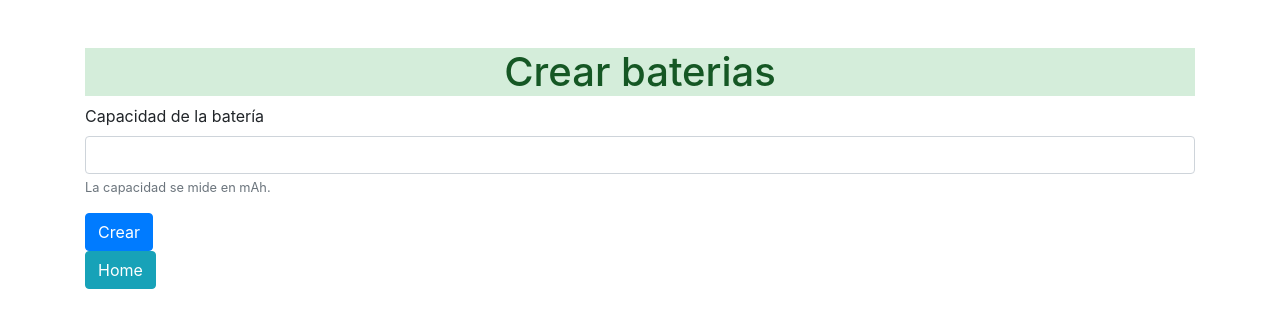
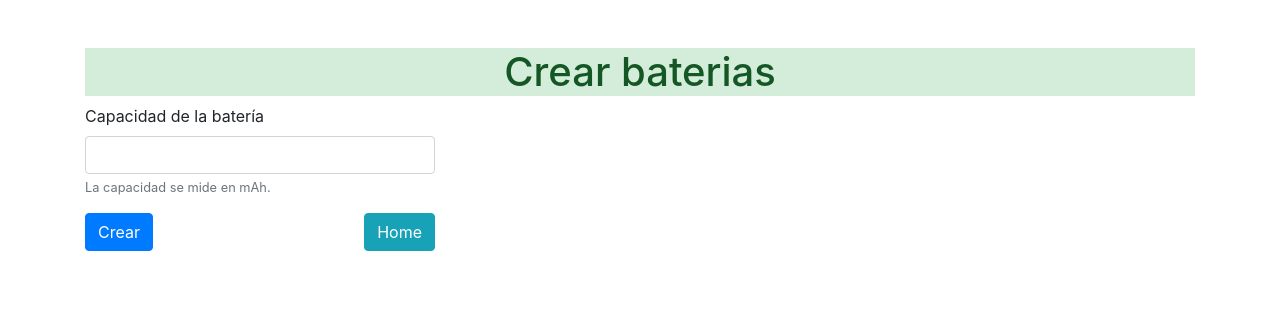
Before and after one commit to AFONSECAM/phone_shop, a PHP site: page /formularios/form_battery.php in a window 1280 px wide. Shown: the top 328 px of the page. Run offline with PHP 8.4, Linux system fonts and the light colour scheme.

Commit message:
Update form_battery.php

```diff
--- a/formularios/form_battery.php
+++ b/formularios/form_battery.php
@@ -15,7 +15,7 @@
             <div class="col-12">
                 <h1 class="alert-success text-center">Crear baterias</h1>
             </div>
-            <div class="col-12">
+            <div class="col-4">
                 <form action="../crear/battery.php" method="POST">
                     <div class="form-group">
                         <label for="capacidad">Capacidad de la batería</label>
@@ -23,10 +23,10 @@
                         <small id="" class="form-text text-muted">La capacidad se mide en mAh.</small>
                     </div>
                     <button type="submit" class="btn btn-primary">Crear</button>
+                    <a href='cruds.php' class="btn btn-info float-right">Home</a>
                 </form>
             </div>
         </div>
-        <a href='cruds.php' class='btn btn-info'>Home</a>
     </div>
 
     <script src="https://code.jquery.com/jquery-3.5.1.slim.min.js" integrity="sha384-DfXdz2htPH0lsSSs5nCTpuj/zy4C+OGpamoFVy38MVBnE+IbbVYUew+OrCXaRkfj" crossorigin="anonymous">
```
